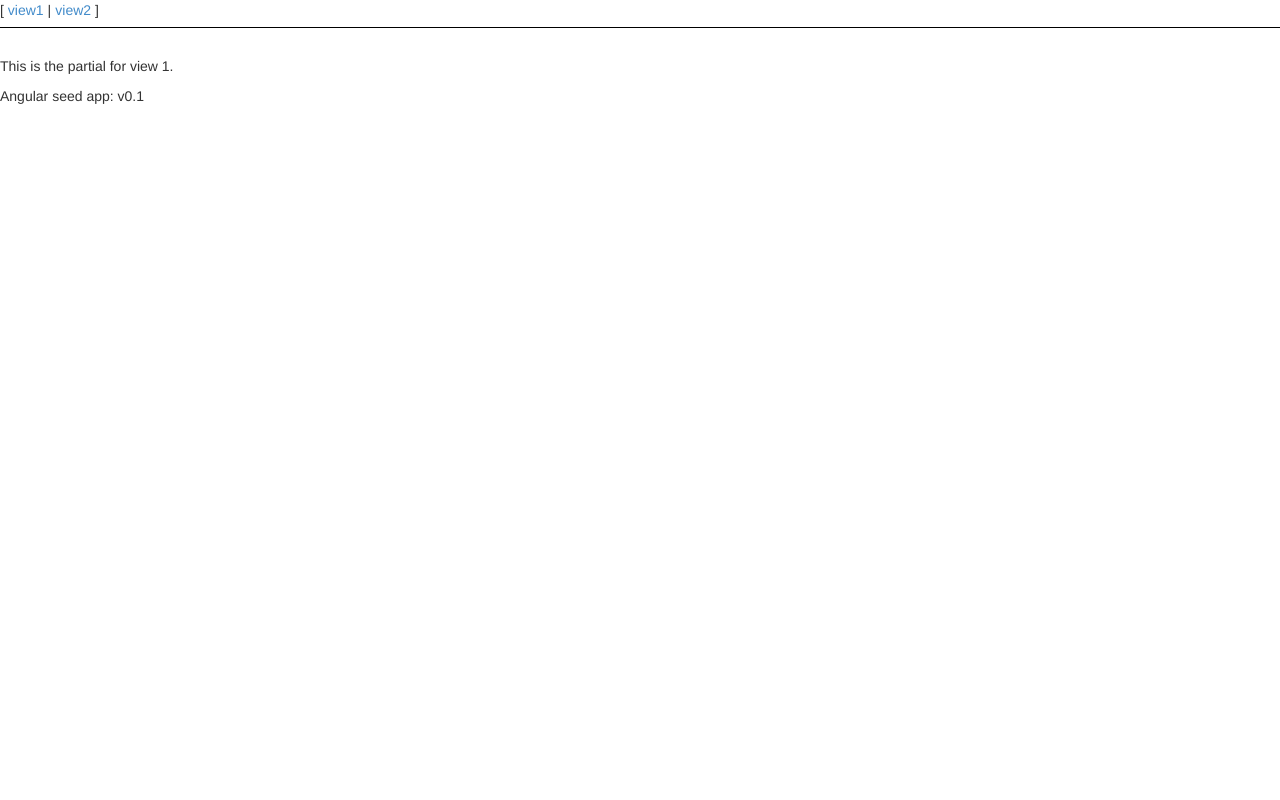
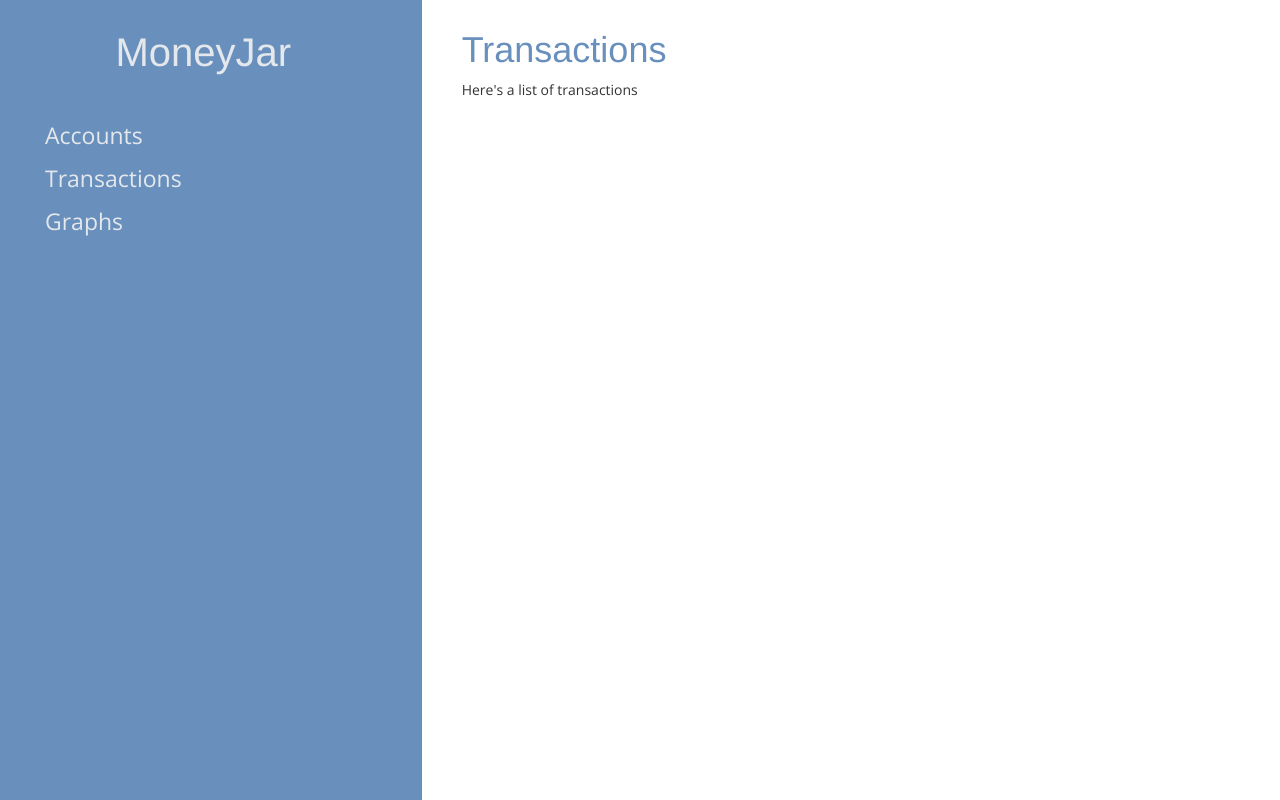
Before and after one commit to Frozenball/moneyjar, a website: page app/index.html at #/transactions in a window 1280 px wide. Drawn offline with nearby package versions, Linux system fonts and the light colour scheme.

Commit message:
Add sample theme and pages

```diff
--- a/app/css/app.css
+++ b/app/css/app.css
@@ -1,30 +1,40 @@
-/* app css stylesheet */
+@import url(http://fonts.googleapis.com/css?family=Open+Sans:400,700);
 
-.menu {
+body, html {
+  height: 100%;
+}
+body {
+  font-family: 'Open Sans', sans-serif;
+}
+.app {
+  height: 100%;
+}
+.navigation {
+  background-color: #6990bd;
+  height: 100%;
+  padding-top: 10px;
+}
+.navigation h1 {
+  color: #e4e8ec;
+  padding-bottom: 30px;
+  font-size: 40px;
+  text-align: center;
+}
+.content {
+  padding-left: 40px;
+  padding-top: 10px;
+}
+.content h1 {
+  color: #6990bd;
+}
+.menu li {
   list-style: none;
-  border-bottom: 0.1em solid black;
-  margin-bottom: 2em;
-  padding: 0 0 0.5em;
+  padding: 0px;
+  margin: 0px;
 }
-
-.menu:before {
-  content: "[";
+.menu li a {
+  padding: 5px;
+  color: #e4e8ec;
+  display: block;
+  font-size: 23px;
 }
-
-.menu:after {
-  content: "]";
-}
-
-.menu > li {
-  display: inline;
-}
-
-.menu > li:before {
-  content: "|";
-  padding-right: 0.3em;
-}
-
-.menu > li:nth-child(1):before {
-  content: "";
-  padding: 0;
-}
--- a/app/index.html
+++ b/app/index.html
@@ -7,15 +7,19 @@
   <link rel="stylesheet" href="css/app.css" />
 </head>
 <body>
-  <ul class="menu">
-    <li><a href="#/view1">view1</a></li>
-    <li><a href="#/view2">view2</a></li>
-  </ul>
+  <div class="app row">
+    <div class="navigation fill col-xs-4"><div>
+      <h1>MoneyJar</h1>
+      <ul class="menu">
+        <li><a href="#/accounts">Accounts</a></li>
+        <li><a href="#/transactions">Transactions</a></li>
+        <li><a href="#/graphs">Graphs</a></li>
+      </ul>
+    </div></div>
+    <div class="content col-xs-8" ng-view><div>
 
-  <div ng-view></div>
-
-  <div>Angular seed app: v<span app-version></span></div>
-
+    </div></div>
+  </div>
   <!-- In production use:
   <script src="//ajax.googleapis.com/ajax/libs/angularjs/1.0.7/angular.min.js"></script>
   -->
--- a/app/js/app.js
+++ b/app/js/app.js
@@ -10,7 +10,7 @@ angular.module('myApp', [
   'myApp.controllers'
 ]).
 config(['$routeProvider', function($routeProvider) {
-  $routeProvider.when('/view1', {templateUrl: 'partials/partial1.html', controller: 'MyCtrl1'});
+  $routeProvider.when('/transactions', {templateUrl: 'partials/transactions/index.html', controller: 'transactions.index'});
   $routeProvider.when('/view2', {templateUrl: 'partials/partial2.html', controller: 'MyCtrl2'});
-  $routeProvider.otherwise({redirectTo: '/view1'});
+  $routeProvider.otherwise({redirectTo: '/transactions'});
 }]);
--- a/app/js/controllers.js
+++ b/app/js/controllers.js
@@ -3,7 +3,7 @@
 /* Controllers */
 
 angular.module('myApp.controllers', []).
-  controller('MyCtrl1', [function() {
+  controller('transactions.index', [function() {
 
   }])
   .controller('MyCtrl2', [function() {
--- /dev/null
+++ b/app/partials/transactions/index.html
@@ -0,0 +1,2 @@
+<h1>Transactions</h1>
+<p>Here's a list of transactions</p>
```
Also changed, not shown: app/partials/index.html (added).
